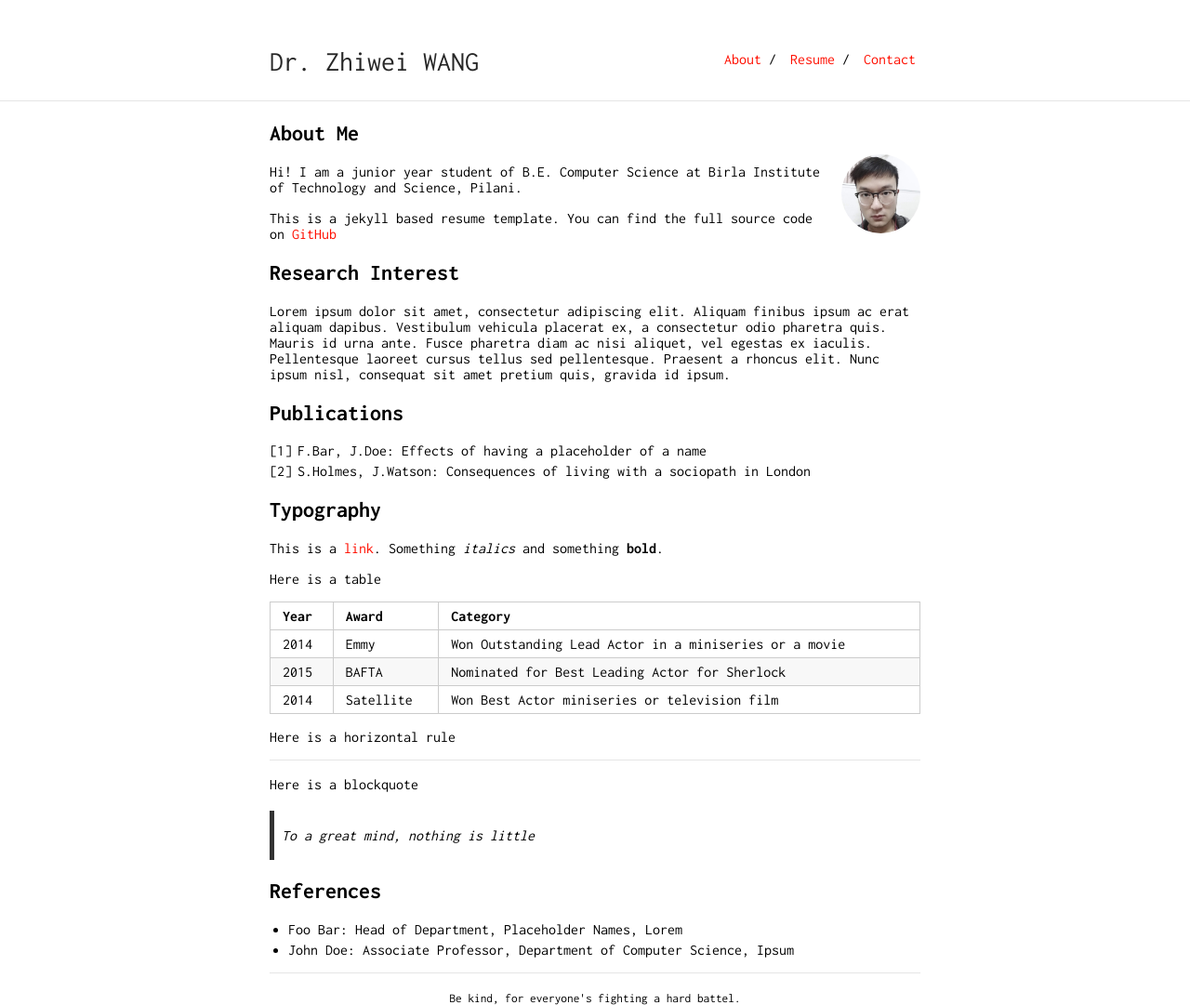
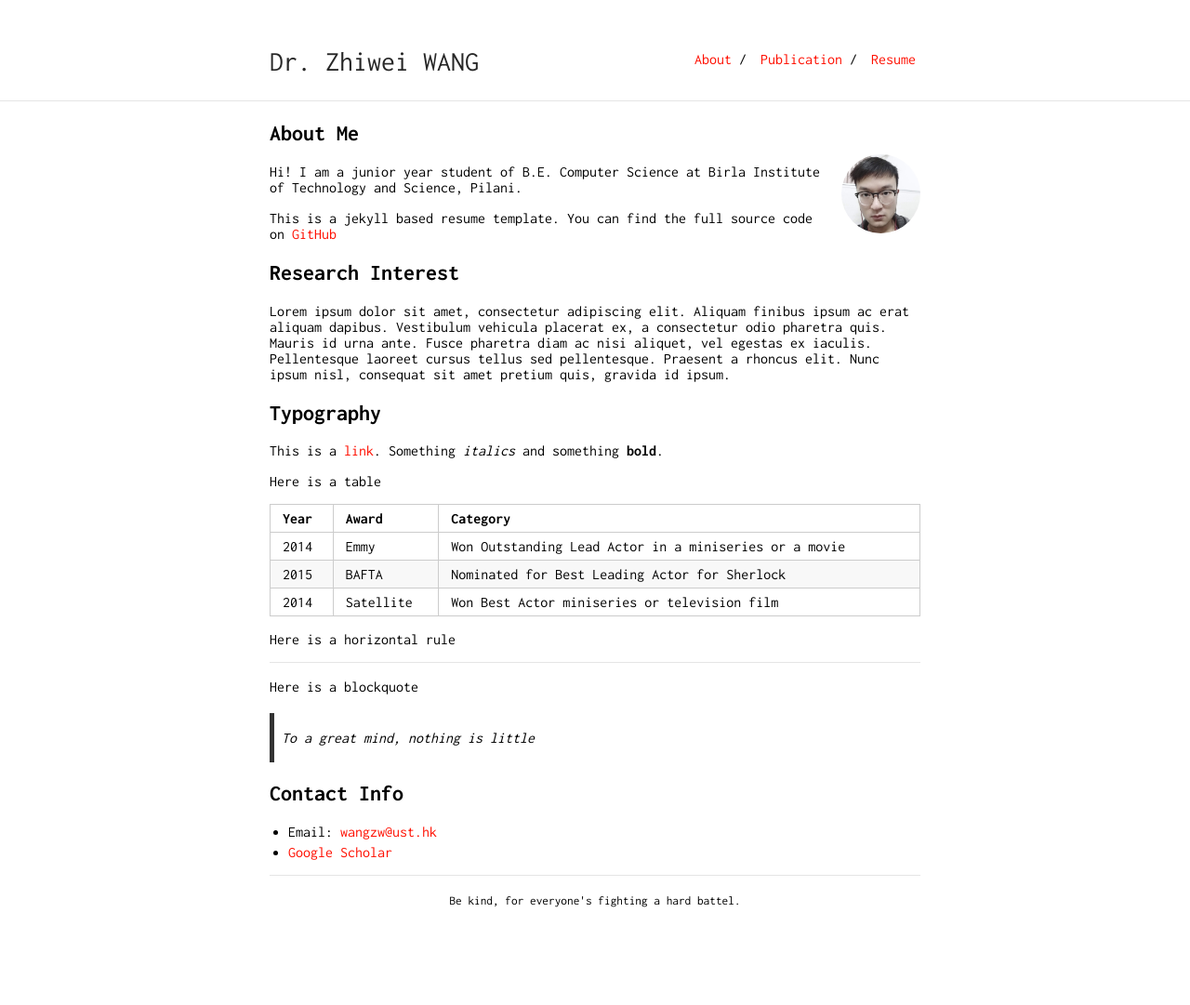
Before and after one commit to Andysis/andysis.github.io, a Jekyll site: the page built from index.md, in a window 1280 px wide. Shown: the whole page at 93% size. Built offline with Jekyll 4.4.1, drawn with Linux system fonts in a browser that asks for light colours; our own code applies the rules of GitHub Pages for plain Markdown files; after the commit the page ends 976 px from its top, so only the background shows below that.

Commit message:
add publications

```diff
--- a/_config.yml
+++ b/_config.yml
@@ -18,7 +18,7 @@
 nav:
  - name: "About"
    link: "/researcher/"
+ - name: "Publication"
+   link: "publication"
  - name: "Resume"
    link: "resume.pdf"
- - name: "Contact"
-   link: "contact"
--- a/index.md
+++ b/index.md
@@ -14,10 +14,7 @@
 
 Lorem ipsum dolor sit amet, consectetur adipiscing elit. Aliquam finibus ipsum ac erat aliquam dapibus. Vestibulum vehicula placerat ex, a consectetur odio pharetra quis. Mauris id urna ante. Fusce pharetra diam ac nisi aliquet, vel egestas ex iaculis. Pellentesque laoreet cursus tellus sed pellentesque. Praesent a rhoncus elit. Nunc ipsum nisl, consequat sit amet pretium quis, gravida id ipsum.
 
-## Publications
 
-1. F.Bar, J.Doe: Effects of having a placeholder of a name
-2. S.Holmes, J.Watson: Consequences of living with a sociopath in London
 
 ## Typography
 
@@ -39,7 +36,7 @@
 
 > To a great mind, nothing is little
 
-## References
+## Contact Info
 
-* Foo Bar: Head of Department, Placeholder Names, Lorem
-* John Doe: Associate Professor, Department of Computer Science, Ipsum
+* Email: [wangzw@ust.hk](mailto:wangzw@ust.hk)
+* [Google Scholar](#https://scholar.google.com/citations?user=LwQcmgYAAAAJ&hl=en)
```
Also changed, not shown: contact.md (deleted, +0 -26 lines), publication.md (added, +25 -0 lines).
